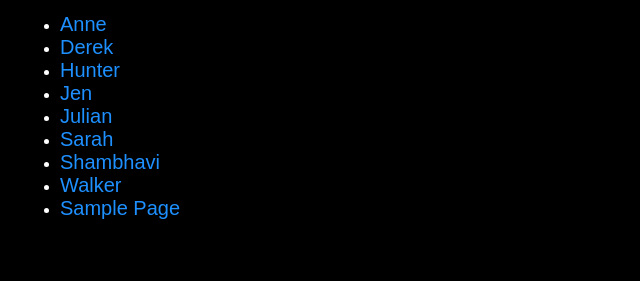
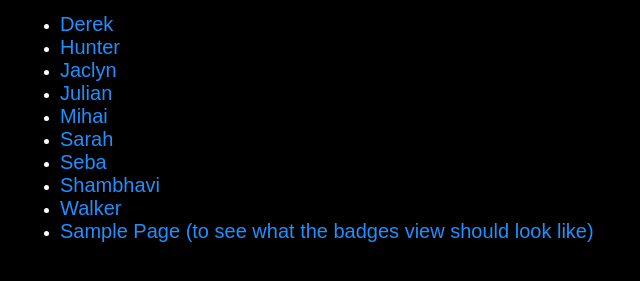
Before and after one commit to vic8722/spa-badge-challenge, a plain HTML site: page app/index.html in a window 1280 px wide. Shown: the part 127-408 px from the top of the page, without its empty margins (0-640 px from the left). Drawn offline with Linux system fonts and the light colour scheme.

Commit message:
update teachers list

```diff
--- a/app/index.html
+++ b/app/index.html
@@ -11,15 +11,16 @@
     </div>
     <h1> SF Teachers </h1>
       <ul>
-        <li><a href="#">Anne</a></li>
         <li><a href="#">Derek</a></li>
         <li><a href="#">Hunter</li>
-        <li><a href="#">Jen</a></li>
+        <li><a href="#">Jaclyn</a></li>
         <li><a href="#">Julian</a></li>
+        <li><a href="#">Mihai</a></li>
         <li><a href="#">Sarah</a></li>
+        <li><a href="#">Seba</a></li>
         <li><a href="#">Shambhavi</a></li>
         <li><a href="#">Walker</a></li>
-        <li><a href="sample-page.html">Sample Page</a></li>
+        <li><a href="sample-page.html">Sample Page (to see what the badges view should look like)</a></li>
       </ul>
   </div>
 </body>
```
